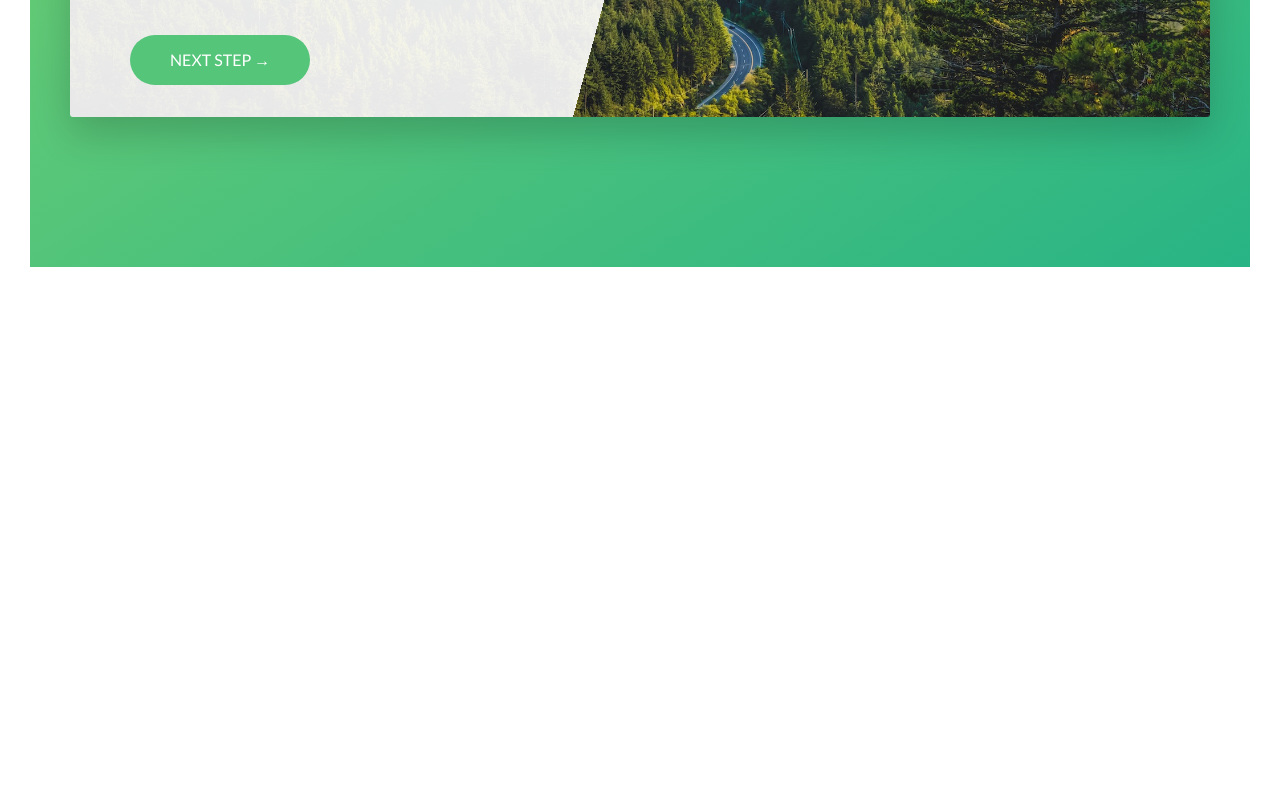
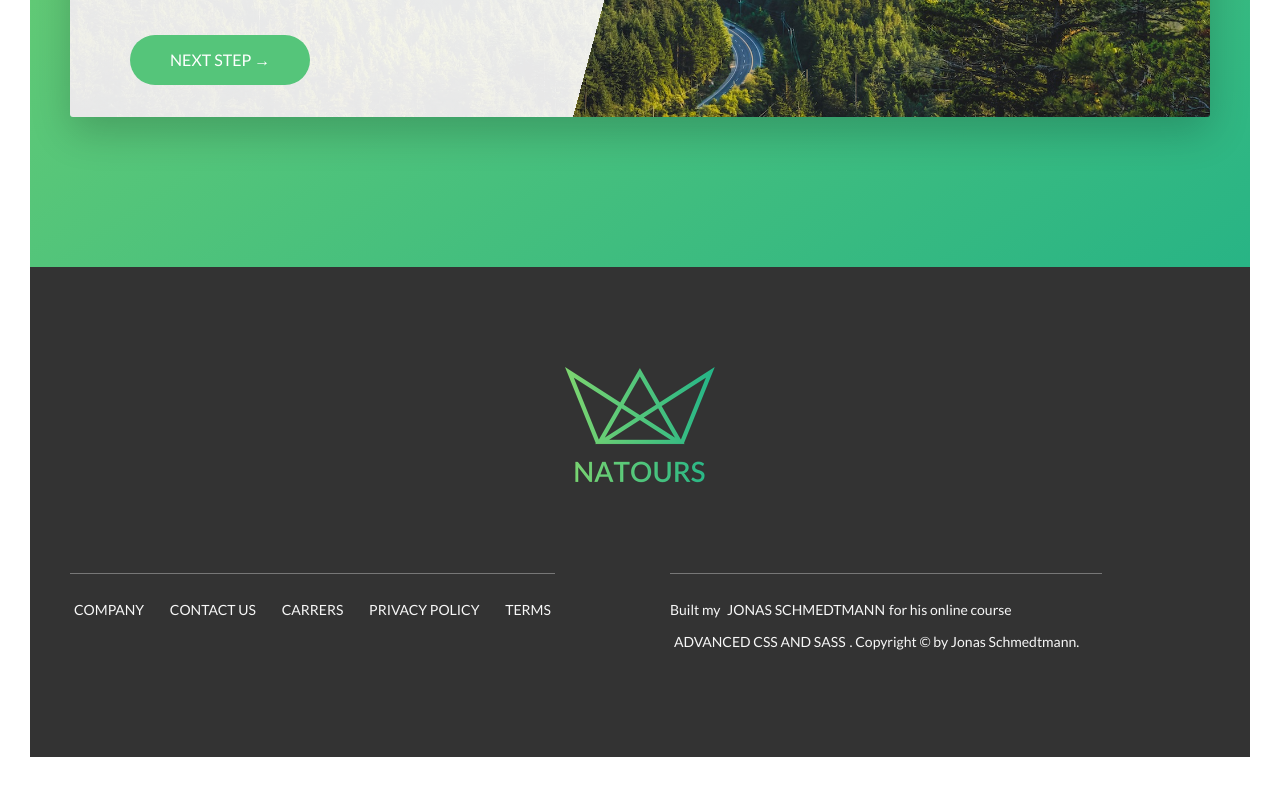
Before and after one commit to thekojopatrick/natours, a website: page dist/index.html in a window 1280 px wide. Shown: the part 4973-5760 px from the top of the page. Before the commit the page ends 5270 px from the top, so only its background shows below. Drawn offline with Linux system fonts and the light colour scheme.

Commit message:
add footer section

```diff
--- a/src/scss/abstracts/_variables.scss
+++ b/src/scss/abstracts/_variables.scss
@@ -11,6 +11,7 @@ $color-tertiary-dark: #5643fa;
 
 $color-grey-dark: #777;
 $color-grey-dark-2: #999;
+$color-grey-dark-3: #333;
 $color-white: #ffffff;
 $color-black: #000000;
 
--- /dev/null
+++ b/src/scss/layout/_footer.scss
@@ -0,0 +1,61 @@
+.footer {
+	background-color: $color-grey-dark-3;
+	padding: 10rem 0;
+	font-size: 1.4rem;
+	color: $color-light-grey-1;
+
+	&__logo-box {
+		text-align: center;
+		margin-bottom: 8rem;
+	}
+
+	&__logo {
+		width: 15rem;
+		height: auto;
+	}
+
+	&__navigation {
+		border-top: 1px solid $color-grey-dark;
+		padding-top: 2rem;
+		display: inline-block;
+	}
+
+	&__list {
+		list-style: none;
+	}
+
+	&__item {
+		display: inline-block;
+
+		&:not(:last-child) {
+			margin-right: 1.5rem;
+		}
+	}
+
+	&__link {
+		&:link,
+		&:visited {
+			color: $color-light-grey-1;
+			background-color: $color-grey-dark-3;
+			text-decoration: none;
+			text-transform: uppercase;
+			display: inline-block;
+			padding: 0.4rem;
+			transition: all 0.2s;
+		}
+
+		&:hover,
+		&:active {
+			color: $color-primary;
+			box-shadow: 0 1rem 2rem rgba($color-black, 0.4);
+			transform: rotate(5deg) scale(1.3);
+		}
+	}
+
+	&__copyright {
+		color: inherit;
+		border-top: 1px solid $color-grey-dark;
+		padding-top: 2rem;
+		width: 80%;
+	}
+}
--- a/src/scss/style.scss
+++ b/src/scss/style.scss
@@ -24,6 +24,7 @@
 // 6- LAYOUTS
 @import 'layout/grid';
 @import 'layout/header';
+@import 'layout/footer';
 
 // 7- PAGES
 @import 'pages/home';
```
Also changed, not shown: dist/assets/css/style.css, dist/index.html, 1 other file.
